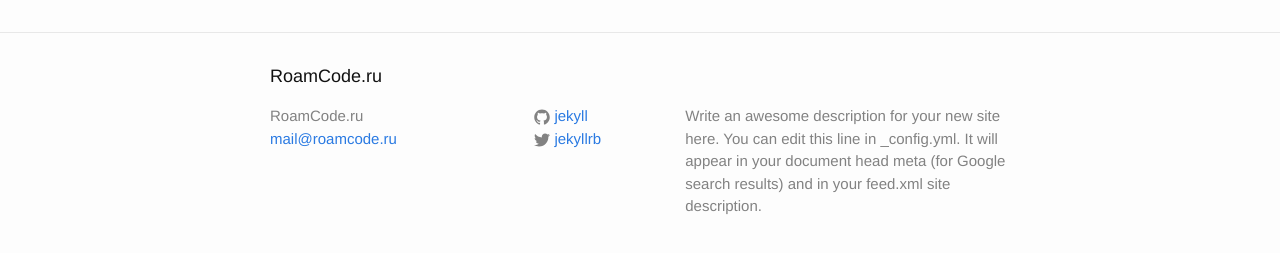
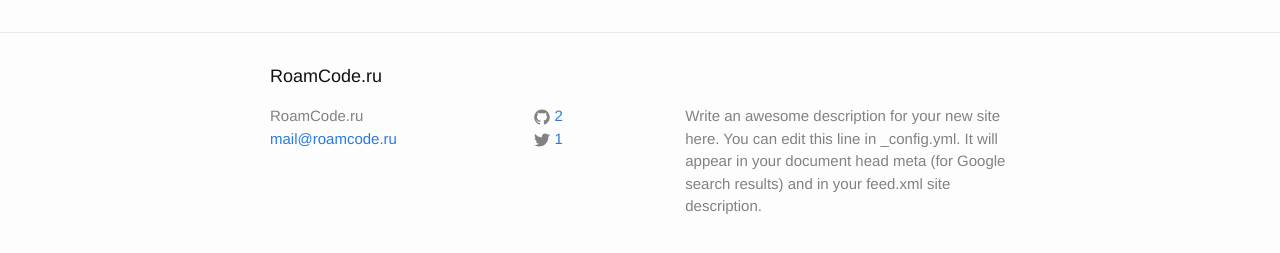
Before and after one commit to elnikov/elnikov, a Jekyll site: the page built from index.html, in a window 1280 px wide. Shown: the part 264-517 px from the top of the page. Built offline with Jekyll 4.4.1, drawn with Linux system fonts in a browser that asks for light colours.

Commit message:
Update _config.yml

```diff
--- a/_config.yml
+++ b/_config.yml
@@ -14,8 +14,8 @@ description: > # this means to ignore newlines until "baseurl:"
   Google search results) and in your feed.xml site description.
 baseurl: "" # the subpath of your site, e.g. /blog
 url: "http://roamcode.ru/" # the base hostname & protocol for your site
-twitter_username: jekyllrb
-github_username:  jekyll
+twitter_username: 1
+github_username:  2
 
 # Build settings
 markdown: kramdown
```
